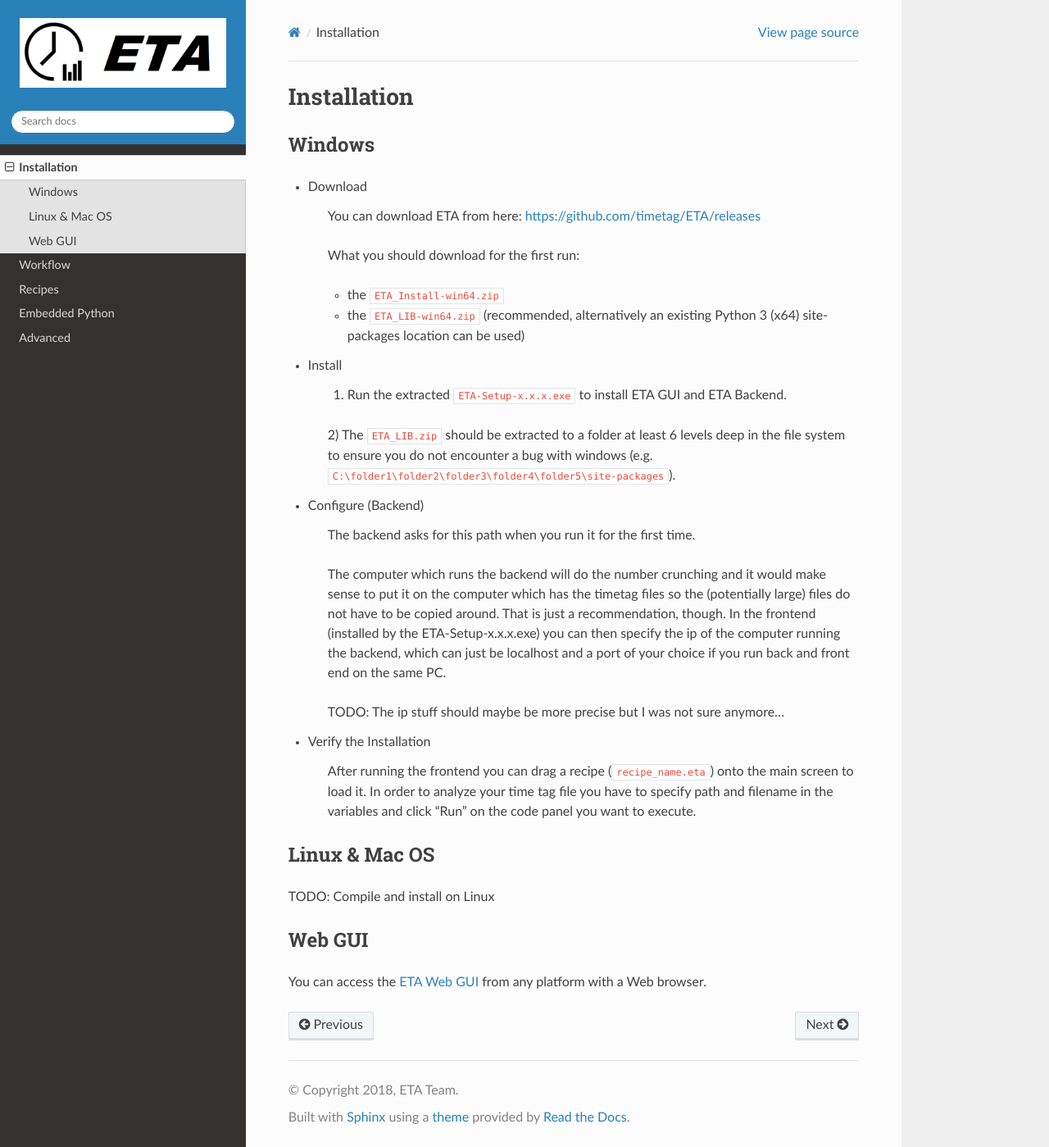
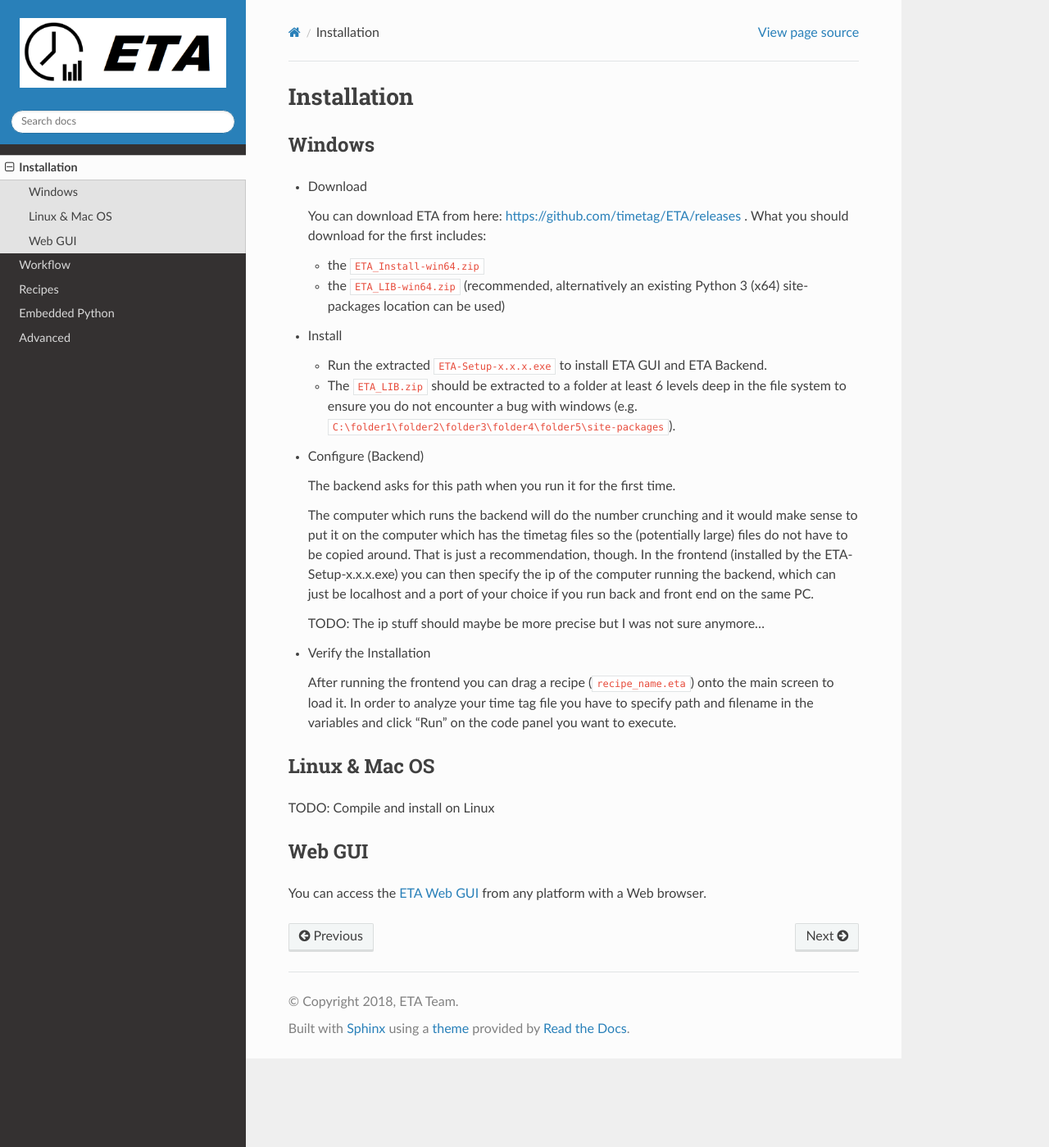
Before and after one commit to timetag/timetag.github.io, a Sphinx documentation site: the page built from docs/installation.rst, in a window 1280 px wide and 1399 px high. Shown: the whole window at 82% size. Built offline with Sphinx 7.4.7 and the Read the Docs theme 2.0.0, drawn with Linux system fonts in a browser that asks for light colours.

Commit message:
Update installation.rst

```diff
--- a/docs/installation.rst
+++ b/docs/installation.rst
@@ -7,39 +7,37 @@ Windows
 
 * Download
 
-    You can download ETA from here: https://github.com/timetag/ETA/releases
+  You can download ETA from here: https://github.com/timetag/ETA/releases . What you should download for the first includes:
 
-    What you should download for the first run:
-
-    *       the ``ETA_Install-win64.zip``
-    *       the ``ETA_LIB-win64.zip`` (recommended, alternatively an existing Python 3 (x64) site-packages location can be used)
+  *       the ``ETA_Install-win64.zip``
+  *       the ``ETA_LIB-win64.zip`` (recommended, alternatively an existing Python 3 (x64) site-packages location can be used)
 
 * Install
 
-    1) Run the extracted ``ETA-Setup-x.x.x.exe`` to install ETA GUI and ETA Backend.
+  *       Run the extracted ``ETA-Setup-x.x.x.exe`` to install ETA GUI and ETA Backend.
 
-    2) The ``ETA_LIB.zip`` should be extracted to a folder at least 6 levels deep in the file system to
-    ensure you do not encounter a bug with windows
-    (e.g. ``C:\folder1\folder2\folder3\folder4\folder5\site-packages``).
+  *       The ``ETA_LIB.zip`` should be extracted to a folder at least 6 levels deep in the file system to
+          ensure you do not encounter a bug with windows
+          (e.g. ``C:\folder1\folder2\folder3\folder4\folder5\site-packages``).
 
 * Configure (Backend)
 
-    The backend asks for this path when you run it for the first time.
+  The backend asks for this path when you run it for the first time.
 
-    The computer which runs the backend will do the number crunching and it would make sense
-    to put it on the computer which has the timetag files so the (potentially large) files do
-    not have to be copied around. That is just a recommendation, though. In the frontend
-    (installed by the ETA-Setup-x.x.x.exe) you can then specify the ip of the computer
-    running the backend, which can just be localhost and a port of your choice if you run
-    back and front end on the same PC.
+  The computer which runs the backend will do the number crunching and it would make sense
+  to put it on the computer which has the timetag files so the (potentially large) files do
+  not have to be copied around. That is just a recommendation, though. In the frontend
+  (installed by the ETA-Setup-x.x.x.exe) you can then specify the ip of the computer
+  running the backend, which can just be localhost and a port of your choice if you run
+  back and front end on the same PC.
 
-    TODO: The ip stuff should maybe be more precise but I was not sure anymore...
+  TODO: The ip stuff should maybe be more precise but I was not sure anymore...
 
 * Verify the Installation
 
-    After running the frontend you can drag a recipe (``recipe_name.eta``) onto the main
-    screen to load it. In order to analyze your time tag file you have to specify path
-    and filename in the variables and click “Run” on the code panel you want to execute.
+  After running the frontend you can drag a recipe (``recipe_name.eta``) onto the main
+  screen to load it. In order to analyze your time tag file you have to specify path
+  and filename in the variables and click “Run” on the code panel you want to execute.
 
 Linux & Mac OS
 -------
```
